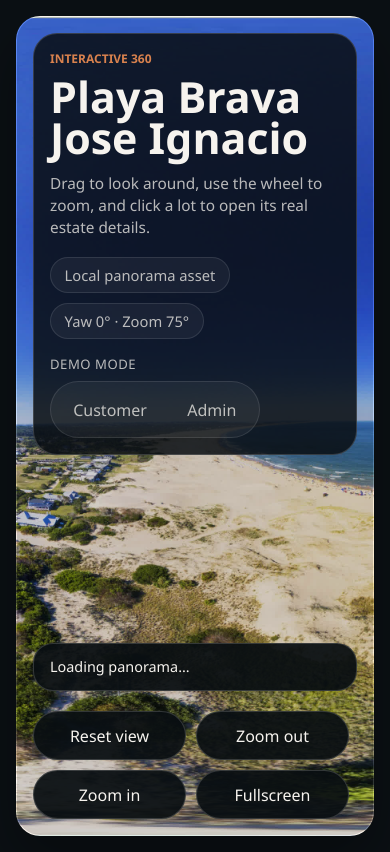
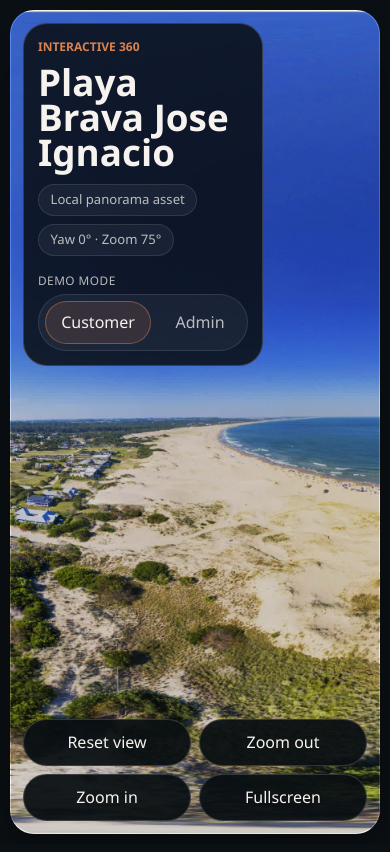
Before and after one commit to anibalinbalin/elpelamaps, a Next.js app: page / in a window 390 px wide. Built offline with nearby package versions, Linux system fonts and the light colour scheme.

Commit message:
Improve mobile editor and remove JSON actions

```diff
--- a/app/globals.css
+++ b/app/globals.css
@@ -59,6 +59,7 @@ button {
   position: relative;
   height: 100%;
   overflow: hidden;
+  container-type: inline-size;
   border: 1px solid rgba(255, 255, 255, 0.12);
   border-radius: 30px;
   background-color: #11181f;
@@ -376,7 +377,7 @@ button {
   width: min(24rem, calc(100% - 40px));
   max-height: calc(100% - 40px);
   overflow: auto;
-  padding: 18px;
+  padding: 18px 18px 24px;
   border: 1px solid var(--surface-line);
   border-radius: 24px;
   background: var(--surface);
@@ -527,6 +528,10 @@ button {
   color: #ffe6e6;
 }
 
+.mobile-admin-toggle {
+  display: none;
+}
+
 .viewer-toolbar {
   left: 20px;
   bottom: 20px;
@@ -545,6 +550,13 @@ button {
   background: var(--surface-strong);
   color: var(--text-main);
   white-space: nowrap;
+}
+
+.viewer-toolbar,
+.viewer-status,
+.lot-card,
+.admin-panel {
+  transition: opacity 0.22s ease, transform 0.22s ease;
 }
 
 .viewer-toolbar button:hover,
@@ -601,8 +613,13 @@ button {
 }
 
 @media (max-width: 720px) {
+  .app-shell {
+    padding: max(10px, env(safe-area-inset-top)) max(10px, env(safe-area-inset-right))
+      max(10px, env(safe-area-inset-bottom)) max(10px, env(safe-area-inset-left));
+  }
+
   .viewer-shell {
-    height: calc(100dvh - max(24px, env(safe-area-inset-top) + env(safe-area-inset-bottom)));
+    height: calc(100dvh - max(20px, env(safe-area-inset-top) + env(safe-area-inset-bottom)));
   }
 
   .viewer-stage {
@@ -610,76 +627,159 @@ button {
   }
 
   .viewer-copy {
-    top: 16px;
-    left: 16px;
-    right: 16px;
-    max-width: none;
-    padding: 16px;
+    top: 12px;
+    left: 12px;
+    right: auto;
+    max-width: min(18rem, calc(100% - 88px));
+    padding: 14px;
   }
 
   .viewer-copy h1 {
-    font-size: clamp(2rem, 11vw, 3rem);
+    font-size: clamp(1.9rem, 9.4vw, 2.75rem);
   }
 
   .lede {
-    font-size: 0.96rem;
+    margin-top: 10px;
+    font-size: 0.92rem;
+  }
+
+  .meta-row {
+    gap: 8px;
+    margin-top: 14px;
+  }
+
+  .meta-pill {
+    min-height: 2rem;
+    padding: 0.45rem 0.72rem;
+    font-size: 0.82rem;
+  }
+
+  .mode-switch {
+    display: flex;
+    width: 100%;
+  }
+
+  .mode-switch button {
+    flex: 1 1 0;
+    justify-content: center;
+  }
+
+  .mobile-admin-toggle {
+    top: 12px;
+    right: 12px;
+    display: inline-flex;
+    align-items: center;
+    justify-content: center;
+    min-height: 2.6rem;
+    padding: 0.7rem 0.95rem;
+    border: 1px solid rgba(217, 130, 78, 0.45);
+    border-radius: 999px;
+    background: rgba(10, 15, 19, 0.92);
+    color: var(--text-main);
+    box-shadow: var(--shadow);
   }
 
   .viewer-toolbar {
-    left: 16px;
-    right: 16px;
-    bottom: 16px;
-    justify-content: flex-start;
+    left: 12px;
+    right: 12px;
+    bottom: 12px;
+    display: grid;
+    grid-template-columns: repeat(2, minmax(0, 1fr));
+    max-width: none;
+    gap: 8px;
   }
 
   .lot-card,
   .admin-panel {
-    left: 16px;
-    right: 16px;
+    left: 12px;
+    right: 12px;
     width: auto;
   }
 
   .lot-card {
     top: auto;
-    bottom: 152px;
+    bottom: 12px;
+    max-height: min(54dvh, 28rem);
+    overflow: auto;
+    padding: 16px 16px calc(18px + env(safe-area-inset-bottom));
+    border-radius: 28px 28px 18px 18px;
   }
 
   .admin-panel {
     top: auto;
-    bottom: 152px;
-    max-height: min(60dvh, 34rem);
+    bottom: 12px;
+    max-height: min(72dvh, 40rem);
+    padding: 16px 16px calc(28px + env(safe-area-inset-bottom));
+    border-radius: 28px 28px 18px 18px;
+  }
+
+  .admin-panel.is-mobile-collapsed {
+    transform: translateY(calc(100% + 20px));
+    opacity: 0;
+    pointer-events: none;
   }
 
   .viewer-toolbar button {
-    flex: 1 1 9rem;
     justify-content: center;
+    min-height: 2.65rem;
+    padding: 0.72rem 0.85rem;
   }
 
   .viewer-status {
-    left: 16px;
-    bottom: 152px;
+    left: 12px;
+    right: 12px;
+    bottom: 140px;
+    border-radius: 18px;
+    text-align: center;
     font-size: 0.9rem;
+  }
+
+  .lot-label {
+    max-width: min(10rem, 42cqw);
+    overflow: hidden;
+    text-overflow: ellipsis;
+    font-size: 0.85rem;
+  }
+
+  .viewer-stage.is-admin-panel-open .viewer-toolbar,
+  .viewer-stage.is-admin-panel-open .viewer-status,
+  .viewer-stage.has-open-card .viewer-toolbar,
+  .viewer-stage.has-open-card .viewer-status {
+    opacity: 0;
+    pointer-events: none;
+    transform: translateY(12px);
   }
 }
 
 @media (max-width: 520px) {
+  .viewer-copy {
+    max-width: min(15rem, calc(100% - 76px));
+  }
+
+  .viewer-copy h1 {
+    font-size: clamp(1.7rem, 10vw, 2.3rem);
+  }
+
+  .lede {
+    display: none;
+  }
+
+  .mode-switch-label {
+    margin-bottom: 6px;
+    font-size: 0.74rem;
+  }
+
   .field-grid,
   .card-metrics {
     grid-template-columns: 1fr;
   }
 
-  .viewer-toolbar button {
-    flex-basis: calc(50% - 5px);
+  .viewer-status {
+    bottom: 136px;
   }
 
-  .viewer-status {
-    right: 16px;
-    bottom: 144px;
-    border-radius: 20px;
-  }
-
-  .lot-card,
-  .admin-panel {
-    bottom: 144px;
+  .mobile-admin-toggle {
+    min-height: 2.45rem;
+    padding: 0.65rem 0.82rem;
   }
 }
--- a/app/page.js
+++ b/app/page.js
@@ -80,7 +80,7 @@ export default function Page() {
                 <p className="eyebrow">Admin mode</p>
                 <h2>Lot editor</h2>
                 <p className="admin-copy" id="admin-sync-state">
-                  Changes stay in this browser until you publish or download.
+                  Changes stay in this browser until you publish.
                 </p>
               </div>
 
@@ -164,13 +164,6 @@ export default function Page() {
                 <button type="button" id="publish-lots">
                   Publish locally
                 </button>
-                <button type="button" id="download-lots">
-                  Download JSON
-                </button>
-                <label className="upload-button" htmlFor="import-lots">
-                  Import JSON
-                </label>
-                <input id="import-lots" type="file" accept="application/json" hidden />
               </div>
 
               <div className="lot-list-shell">
@@ -178,6 +171,10 @@ export default function Page() {
                 <div className="lot-list" id="lot-list" />
               </div>
             </aside>
+
+            <button type="button" className="viewer-overlay mobile-admin-toggle" id="mobile-admin-toggle" hidden>
+              Open editor
+            </button>
 
             <div className="viewer-overlay viewer-toolbar" aria-label="Viewer controls">
               <button type="button" id="reset-view">
```
Also changed, not shown: public/viewer.js (+60 -48 lines), 1 other file (tests, documents, lock files or other folders).
